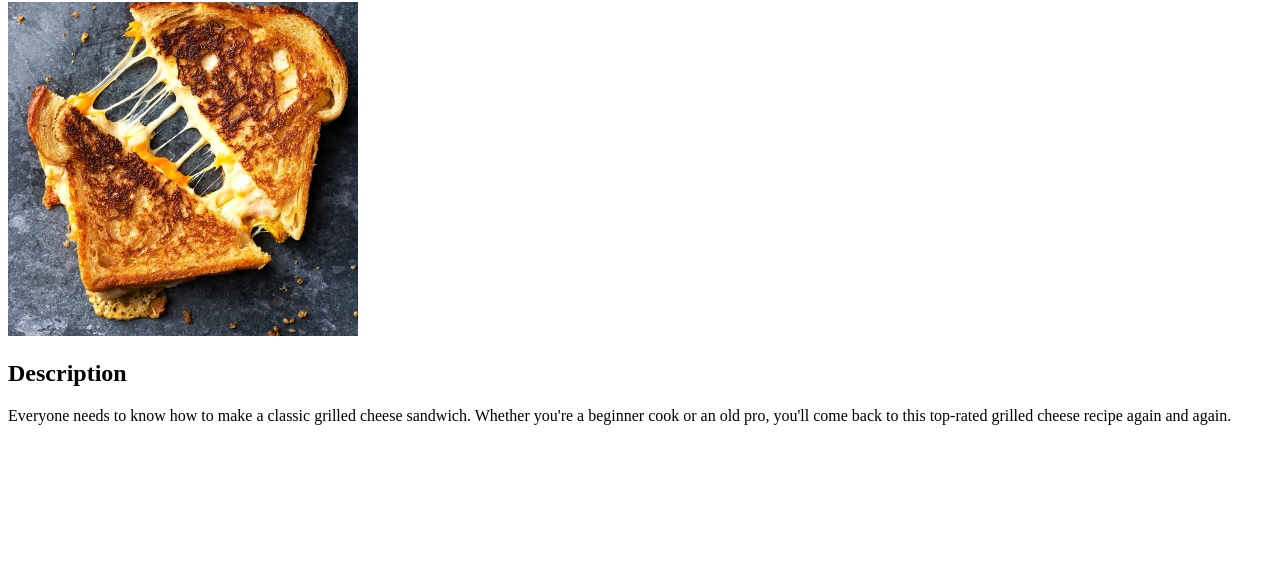
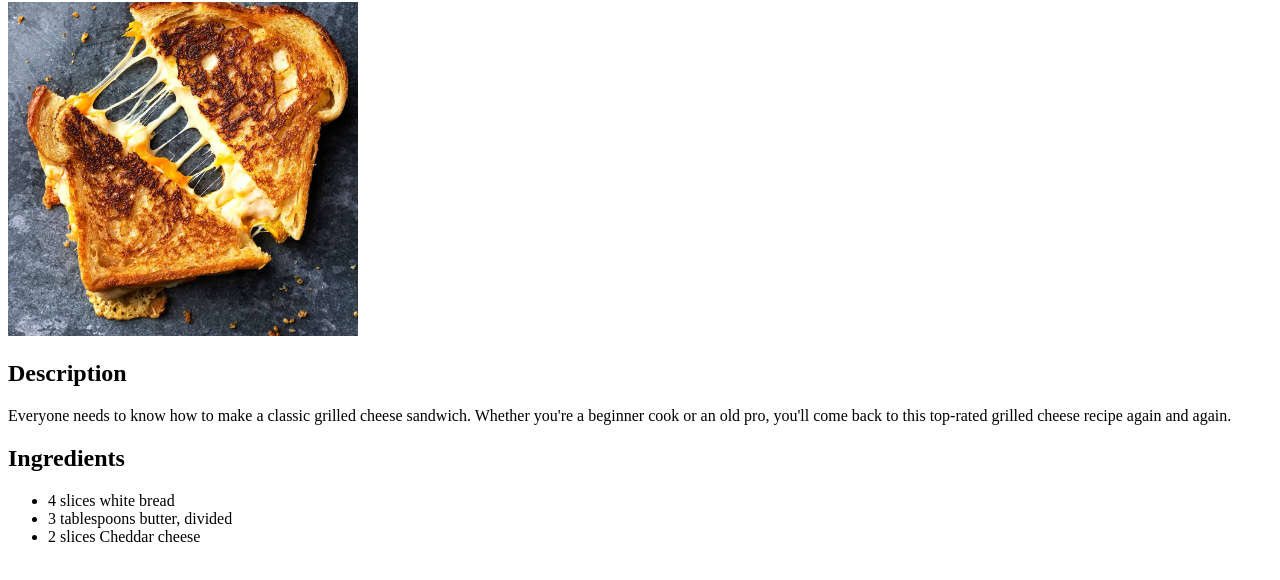
Before and after one commit to Sephydev/odin-recipes, a plain HTML site: page recipes/grilled-cheese-sandwich.html in a window 1280 px wide. Shown: the part 78-658 px from the top of the page. Drawn offline with Linux system fonts and the light colour scheme.

Commit message:
Add ingredients section

```diff
--- a/recipes/grilled-cheese-sandwich.html
+++ b/recipes/grilled-cheese-sandwich.html
@@ -11,5 +11,13 @@
     <h2>Description</h2>
 
     <p>Everyone needs to know how to make a classic grilled cheese sandwich. Whether you're a beginner cook or an old pro, you'll come back to this top-rated grilled cheese recipe again and again.</p>
+
+    <h2>Ingredients</h2>
+
+    <ul>
+      <li>4 slices white bread</li>
+      <li>3 tablespoons butter, divided</li>
+      <li>2 slices Cheddar cheese</li>
+    </ul>
   </body>
 </html>
```
